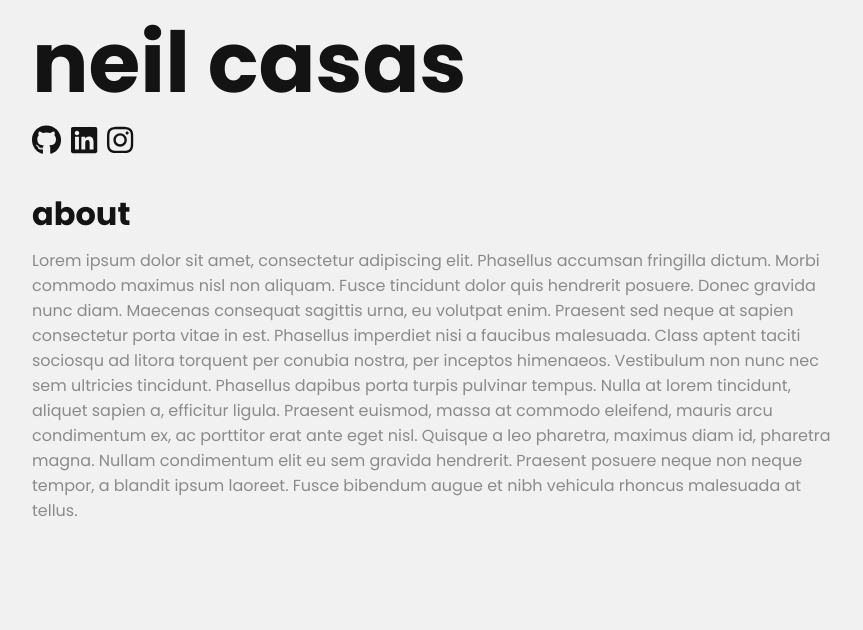
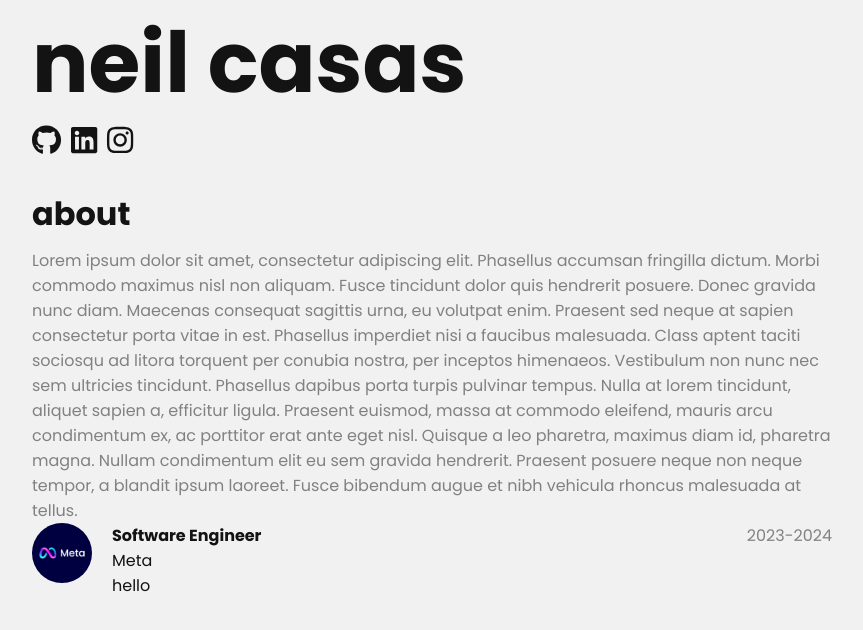
Before and after one commit to neilcasas/portfolio-v1, a Next.js app: page / in a window 1280 px wide. Shown: the top 630 px of the page, without its empty margins (208-1071 px from the left). Built offline with nearby package versions, Linux system fonts and the light colour scheme.

Commit message:
created list item component

```diff
--- a/src/app/components/About.tsx
+++ b/src/app/components/About.tsx
@@ -1,7 +1,7 @@
 import { Subheader } from "./Subheader";
 import styles from "./About.module.scss";
 
-export function About() {
+export const About: React.FC = () => {
   return (
     <div className={styles.about}>
       <Subheader text="about" />
@@ -23,4 +23,4 @@ export function About() {
       </p>
     </div>
   );
-}
+};
--- a/src/app/components/Hero.tsx
+++ b/src/app/components/Hero.tsx
@@ -7,7 +7,7 @@ import {
   faLinkedin,
 } from "@fortawesome/free-brands-svg-icons";
 
-export function Hero() {
+export const Hero: React.FC = () => {
   return (
     <div className={styles.hero}>
       <h1 className={styles.h1}>neil casas</h1>
@@ -24,4 +24,4 @@ export function Hero() {
       </div>
     </div>
   );
-}
+};
--- /dev/null
+++ b/src/app/components/List.module.scss
@@ -0,0 +1,32 @@
+.listItem {
+  display: flex;
+  width: 100%;
+
+  .imgContainer {
+    width: 60px;
+    height: 60px;
+    border-radius: 100%;
+    overflow: hidden;
+    margin-right: 20px;
+
+    img {
+      width: 100%;
+      height: 100%;
+      object-fit: cover;
+    }
+  }
+  .listContent {
+    display: flex;
+    flex: 1;
+    justify-content: space-between;
+
+    .listText {
+      color: var(--main-color);
+      display: flex;
+      flex-direction: column;
+    }
+    .description {
+      max-height: 0;
+    }
+  }
+}
--- /dev/null
+++ b/src/app/components/List.tsx
@@ -0,0 +1,42 @@
+"use client";
+
+import { StaticImageData } from "next/image";
+import Image from "next/image";
+import styles from "./List.module.scss";
+import { useState } from "react";
+
+type ListItemProps = {
+  title: string;
+  subtitle: string;
+  years: string;
+  image: StaticImageData;
+  description?: string;
+  href?: string;
+};
+
+export const Item: React.FC<ListItemProps> = (props: ListItemProps) => {
+  const [open, setOpen] = useState(false);
+
+  const handleOpen = () => {
+    setOpen(!open);
+  };
+  return (
+    <div className={styles.listItem}>
+      <div className={styles.imgContainer}>
+        <Image src={props.image} alt={props.title} />
+      </div>
+      <div className={styles.listContent}>
+        <div className={styles.listText} onClick={handleOpen}>
+          <strong>{props.title}</strong>
+          <p>{props.subtitle}</p>
+          {props.description && (
+            <div className={`${styles.description} ${open ? styles.show : ""}`}>
+              {props.description}
+            </div>
+          )}
+        </div>
+        <p>{props.years}</p>
+      </div>
+    </div>
+  );
+};
--- a/src/app/components/Subheader.tsx
+++ b/src/app/components/Subheader.tsx
@@ -1,8 +1,10 @@
 import styles from "./Subheader.module.scss";
 type SubheaderProps = {
-  text: string; // Ensure 'text' is a string
+  text: string;
 };
 
-export function Subheader({ text }: SubheaderProps) {
+export const Subheader: React.FC<SubheaderProps> = ({
+  text,
+}: SubheaderProps) => {
   return <h2 className={styles.subheader}>{text}</h2>;
-}
+};
--- a/src/app/globals.scss
+++ b/src/app/globals.scss
@@ -13,14 +13,15 @@ body {
 }
 
 :root {
-  --header-font: "Poppins";
+  --header-font: "Playfair Display";
   --main-color: rgb(19, 19, 19);
   --regular-font: "Poppins";
-  --regular-color: rgb(139, 139, 139);
+  --regular-color: rgb(129, 129, 129);
   --background-color: rgb(241, 241, 241);
 }
 
 body.dark {
   --main-color: rgb(241, 241, 241);
   --background-color: rgb(19, 19, 19);
+  --regular-color: rgb(161, 161, 161);
 }
--- a/src/app/page.tsx
+++ b/src/app/page.tsx
@@ -1,11 +1,21 @@
 import { Hero } from "./components/Hero";
 import { About } from "./components/About";
+import { Item } from "./components/List";
 import styles from "./page.module.scss";
+import Meta from "../../public/meta-logo.webp";
+
 export default function Home() {
   return (
     <main className={styles.main}>
       <Hero></Hero>
       <About></About>
+      <Item
+        image={Meta}
+        title="Software Engineer"
+        subtitle="Meta"
+        years="2023-2024"
+        description="hello"
+      ></Item>
     </main>
   );
 }
```
Also changed, not shown: public/meta-logo.webp (added), src/app/components/ListItem.tsx (deleted).
